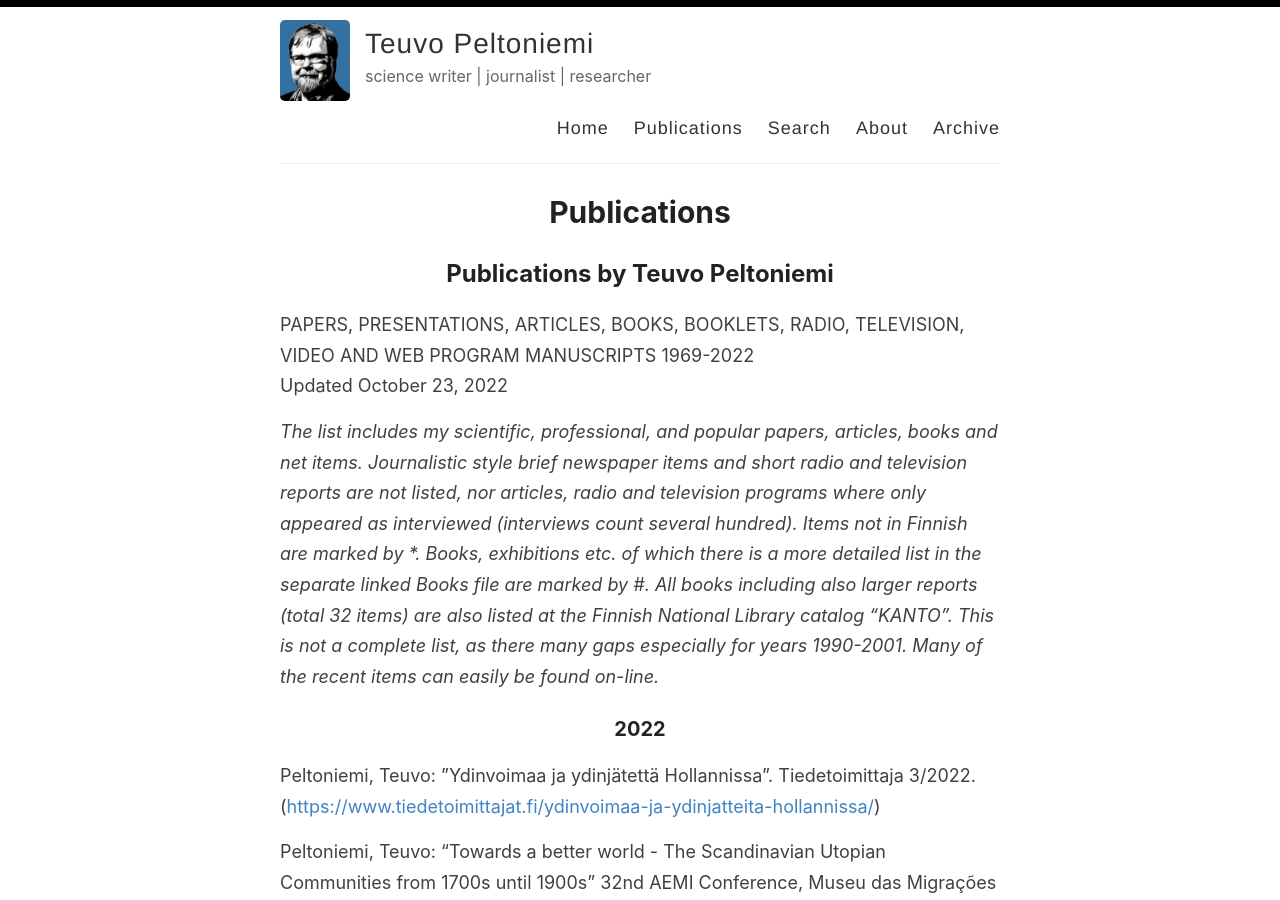
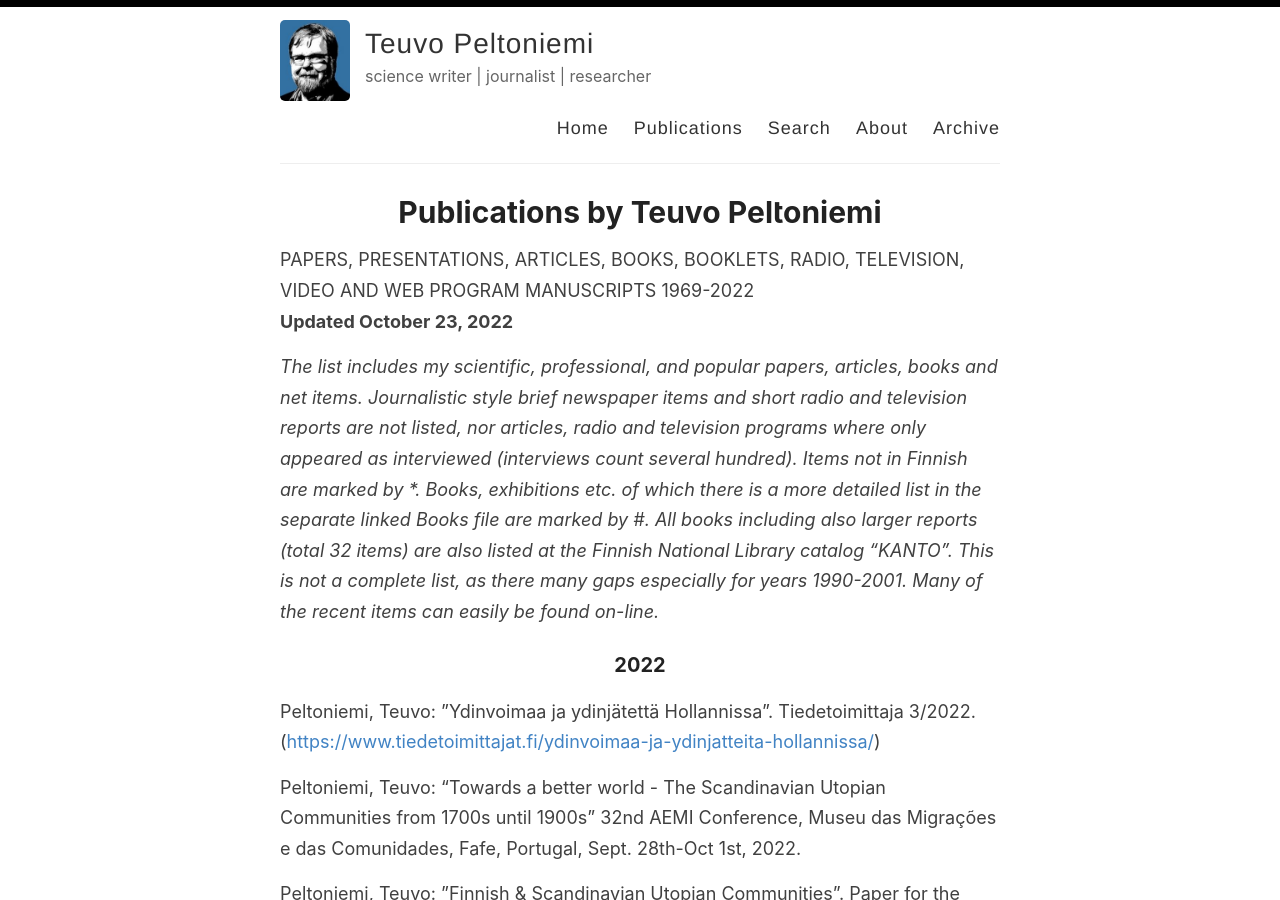
Before and after one commit to taromorimoto/reverie, a Jekyll site: the page built from _pages/publications.md, in a window 1280 px wide and 900 px high. Built offline with Jekyll 4.4.1, drawn with Linux system fonts in a browser that asks for light colours.

Commit message:
Create publications.md

```diff
--- a/_pages/publications.md
+++ b/_pages/publications.md
@@ -1,15 +1,13 @@
 ---
 
 layout: page
-title: Publications
+title: Publications by Teuvo Peltoniemi
 permalink: /publications/
 
 ---
 
-## Publications by Teuvo Peltoniemi
-
 PAPERS, PRESENTATIONS, ARTICLES, BOOKS, BOOKLETS, RADIO, TELEVISION, VIDEO AND WEB PROGRAM MANUSCRIPTS 1969-2022
-Updated October 23, 2022
+**Updated October 23, 2022**
 
 _The list includes my scientific, professional, and popular papers, articles, books and net items. Journalistic style brief newspaper items and short radio and television reports are not listed, nor articles, radio and television programs where only appeared as interviewed (interviews count several hundred). Items not in Finnish are marked by \*. Books, exhibitions etc. of which there is a more detailed list in the separate linked Books file are marked by #. All books including also larger reports (total 32 items) are also listed at the Finnish National Library catalog "KANTO". This is not a complete list, as there many gaps especially for years 1990-2001. Many of the recent items can easily be found on-line._
 
```
